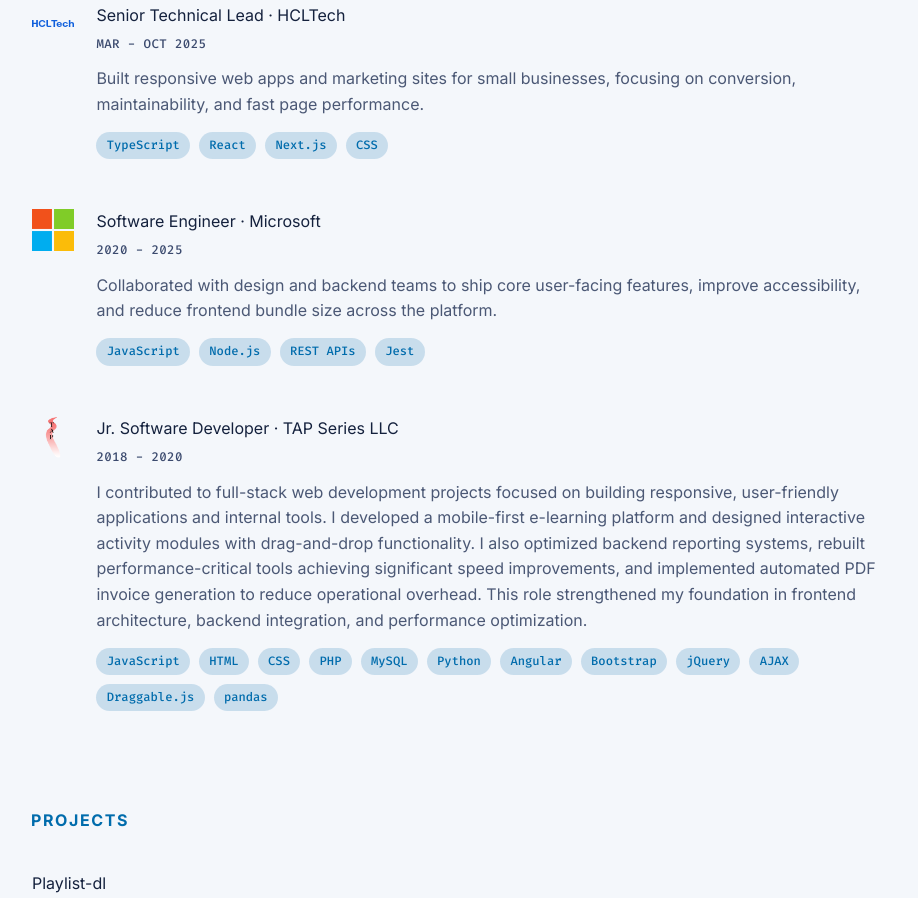
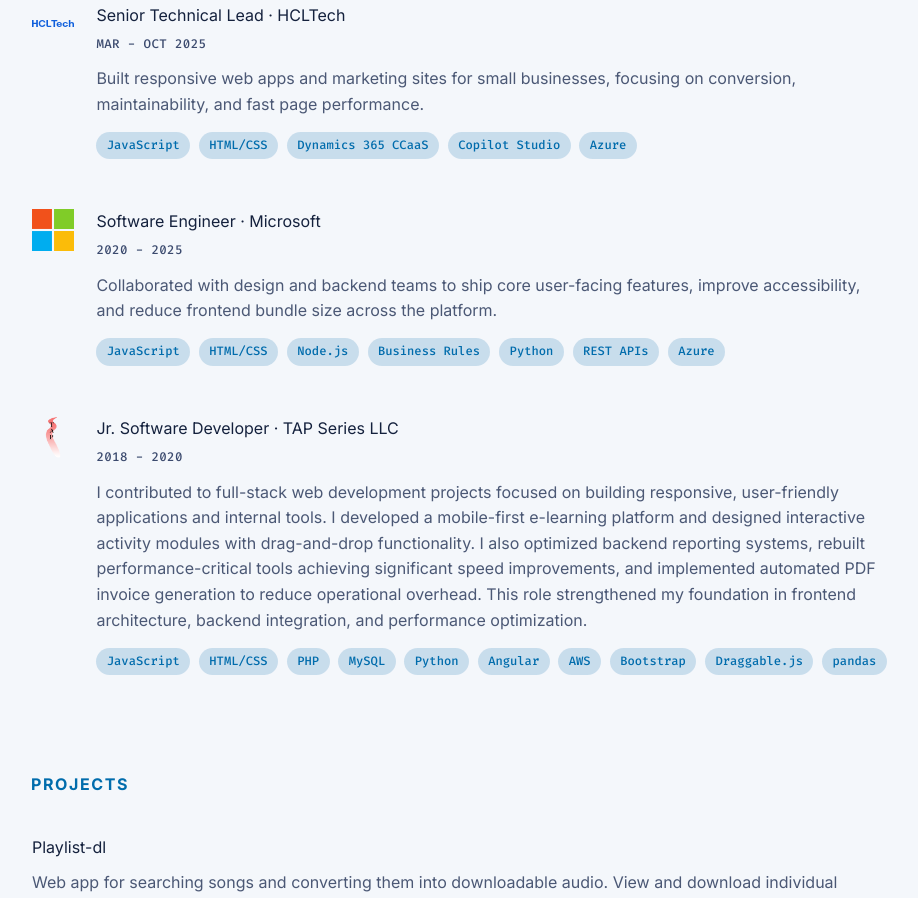
Before and after one commit to kurtluu/portfolio, a React (Vite) app in the folder react-ts-site/: page / in a window 1280 px wide. Shown: the part 940-1838 px from the top of the page, without its empty margins (179-1097 px from the left). Built offline with nearby package versions, Linux system fonts and the light colour scheme.

Commit message:
Update App.tsx

```diff
--- a/react-ts-site/src/App.tsx
+++ b/react-ts-site/src/App.tsx
@@ -37,7 +37,7 @@ const timeline: TimelineItem[] = [
     logoUrl: hclTechLogo,
     description:
       "Built responsive web apps and marketing sites for small businesses, focusing on conversion, maintainability, and fast page performance.",
-    tags: ["TypeScript", "React", "Next.js", "CSS"],
+    tags: ["JavaScript", "HTML/CSS", "Dynamics 365 CCaaS", "Copilot Studio", "Azure"],
   },
   {
     period: "2020 - 2025",
@@ -46,7 +46,7 @@ const timeline: TimelineItem[] = [
     logoUrl: microsoftLogo,
     description:
       "Collaborated with design and backend teams to ship core user-facing features, improve accessibility, and reduce frontend bundle size across the platform.",
-    tags: ["JavaScript", "Node.js", "REST APIs", "Jest"],
+    tags: ["JavaScript", "HTML/CSS", "Node.js", "Business Rules", "Python", "REST APIs", "Azure"],
   },
   {
     period: "2018 - 2020",
@@ -55,7 +55,7 @@ const timeline: TimelineItem[] = [
     logoUrl: tapLogo,
     description:
       "I contributed to full-stack web development projects focused on building responsive, user-friendly applications and internal tools. I developed a mobile-first e-learning platform and designed interactive activity modules with drag-and-drop functionality. I also optimized backend reporting systems, rebuilt performance-critical tools achieving significant speed improvements, and implemented automated PDF invoice generation to reduce operational overhead. This role strengthened my foundation in frontend architecture, backend integration, and performance optimization.",
-    tags: ["JavaScript", "HTML", "CSS", "PHP", "MySQL", "Python", "Angular", "Bootstrap", "jQuery", "AJAX", "Draggable.js", "pandas"],
+    tags: ["JavaScript", "HTML/CSS", "PHP", "MySQL", "Python", "Angular", "AWS", "Bootstrap", "Draggable.js", "pandas"],
   },
 ];
 
```
